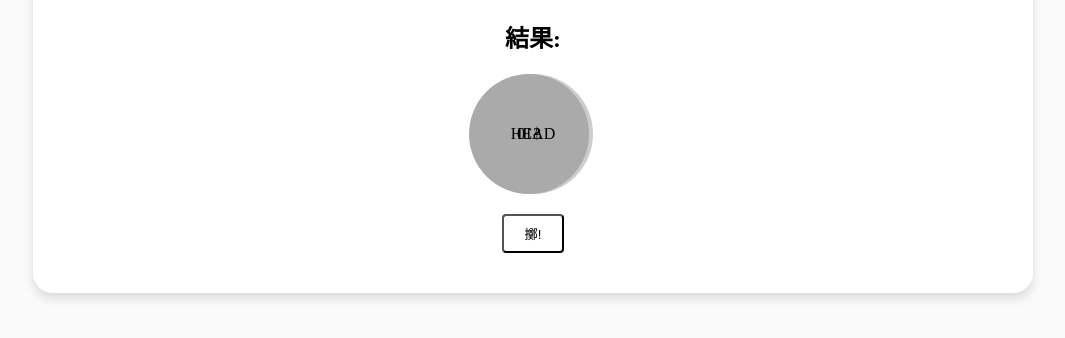
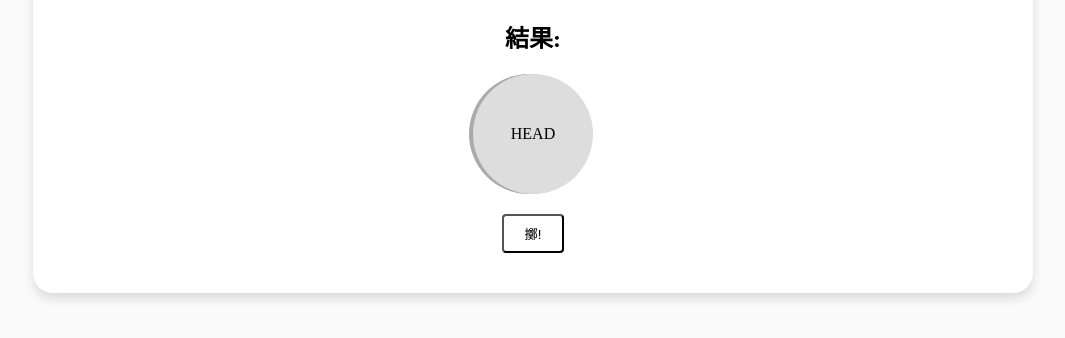
Before and after one commit to ms0223900/play-to-learn-web-tutorial, a plain HTML site: page 01-throw-coin/advanced/index.html in a window 1280 px wide. Shown: the part 98-436 px from the top of the page, without its empty margins (107-1172 px from the left). Drawn offline with Linux system fonts and the light colour scheme.

Commit message:
fix: try fix transform 3d effect

```diff
--- a/01-throw-coin/advanced/index.html
+++ b/01-throw-coin/advanced/index.html
@@ -16,7 +16,12 @@
     </h2>
     <div class="coin--wrapper">
       <div class="coin" id="coin">
-        HEAD
+        <div class="coin-content head">
+          HEAD
+        </div>
+        <div class="coin-content money">
+          $10
+        </div>
       </div>
     </div>
     <div class="btn--wrapper">
--- a/01-throw-coin/advanced/style.css
+++ b/01-throw-coin/advanced/style.css
@@ -7,40 +7,41 @@
   width: 120px;
   height: 120px;
   margin: auto;
-  transform-style: preserve-3d;
   transition: 1s;
 }
 
 .coin--wrapper:hover .coin {
-  transform-style: preserve-3d;
   transform: rotateY(360deg);
   transition: 1s;
 }
 
 .coin {
-  margin: auto;
-  background-color: #ccc;
-  text-align: center;
-  line-height: 120px;
-  border-radius: 100%;
   transform-style: preserve-3d;
-  transition: 1s;
+  -webkit-transform-style: preserve-3d;
+  width: 100%;
+  height: 100%;
 }
 
-.coin::before {
-  content: '$10';
+.coin-content {
   position: absolute;
-  /* opacity: 0; */
-  z-index: -1;
   top: 0;
   right: 0;
   bottom: 0;
   left: 0;
   margin: auto;
-  background-color: #aaa;
   text-align: center;
   line-height: 120px;
   border-radius: 100%;
+  transition: 1s;
+}
+
+.coin-content.head {
+  background-color: #ddd;
+}
+
+.coin-content.money {
+  z-index: -1;
+  background-color: #aaa;
   transform: rotateY(-180deg) translateX(4px);
 }
 
--- a/02-tik-tak-toe/sample/index.js
+++ b/02-tik-tak-toe/sample/index.js
@@ -46,7 +46,6 @@
       player2GridState.push(gridIndex);
     }
     placedGridAmount += 1;
-
 
     // 把這一輪的結果"輸出"，留待畫面更新
     return player;
--- a/base/staticData.mjs
+++ b/base/staticData.mjs
@@ -18,7 +18,7 @@ const HEADER_LIST_DATA = [
     chapterTitle: '02 / Tick Tak Tok',
     subChapterList: [
       {
-        meta: '01-throw-coin_sample',
+        meta: '02-tik-tak-toe_sample',
         title: 'Sample',
       },
       {
```
